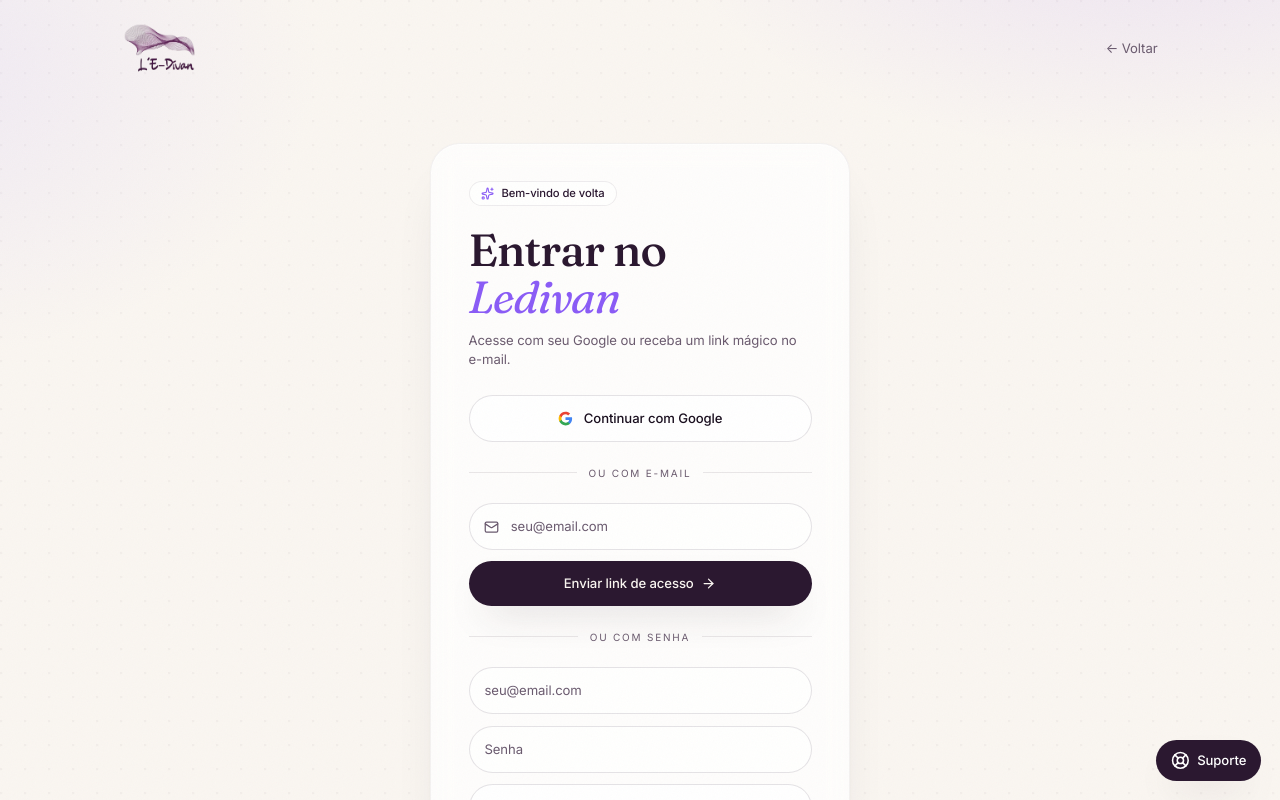
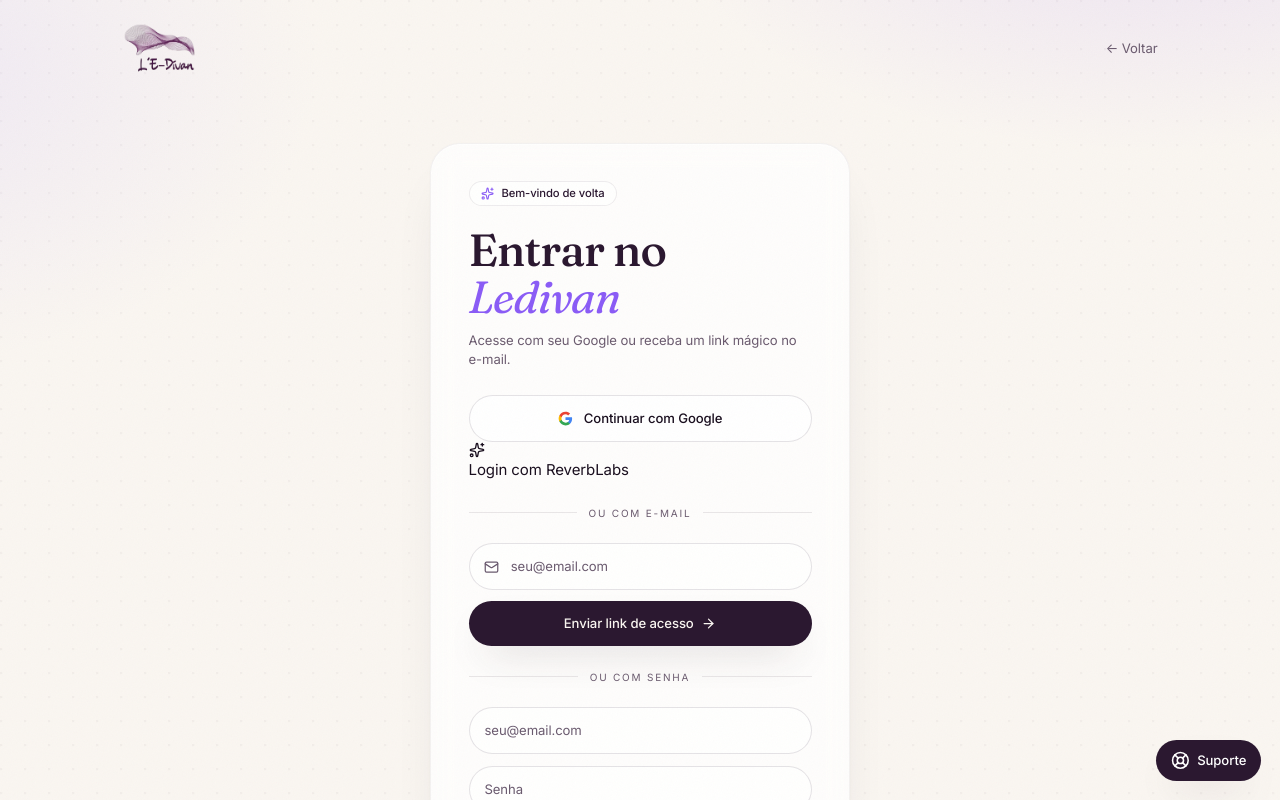
Before and after one commit to silvanobarbosa/ledivan, a Next.js app: page /login in a window 1280 px wide. Shown: the top 800 px of the page. Built offline with nearby package versions, Linux system fonts and the light colour scheme; no server answers.

Commit message:
feat(auth): Login com ReverbLabs (OIDC via IdP proprio)

```diff
--- a/src/app/login/page.tsx
+++ b/src/app/login/page.tsx
@@ -55,6 +55,17 @@
               >
                 <GoogleIcon />
                 Continuar com Google
+              </SubmitButton>
+            </form>
+
+            <form
+              action={async () => {
+                "use server";
+                await signIn("reverblabs", { redirectTo: "/dashboard" });
+              }}
+            >
+              <SubmitButton pendingLabel="Conectando ao ReverbLabs…">
+                <Sparkles size={16} /> Login com ReverbLabs
               </SubmitButton>
             </form>
 
--- a/src/auth.ts
+++ b/src/auth.ts
@@ -11,6 +11,16 @@
 export const { handlers, auth, signIn, signOut } = NextAuth({
   adapter: DrizzleAdapter(db),
   providers: [
+    {
+      id: "reverblabs",
+      name: "ReverbLabs",
+      type: "oidc",
+      issuer: process.env.AUTHENTIK_ISSUER ?? "https://id.reverblabs.com.br/application/o/reverblabs-hub/",
+      clientId: process.env.AUTHENTIK_CLIENT_ID ?? "",
+      clientSecret: process.env.AUTHENTIK_CLIENT_SECRET ?? "",
+      authorization: { params: { scope: "openid email profile" } },
+      allowDangerousEmailAccountLinking: true,
+    },
     Google({
       clientId: process.env.GOOGLE_CLIENT_ID,
       clientSecret: process.env.GOOGLE_CLIENT_SECRET,
```
